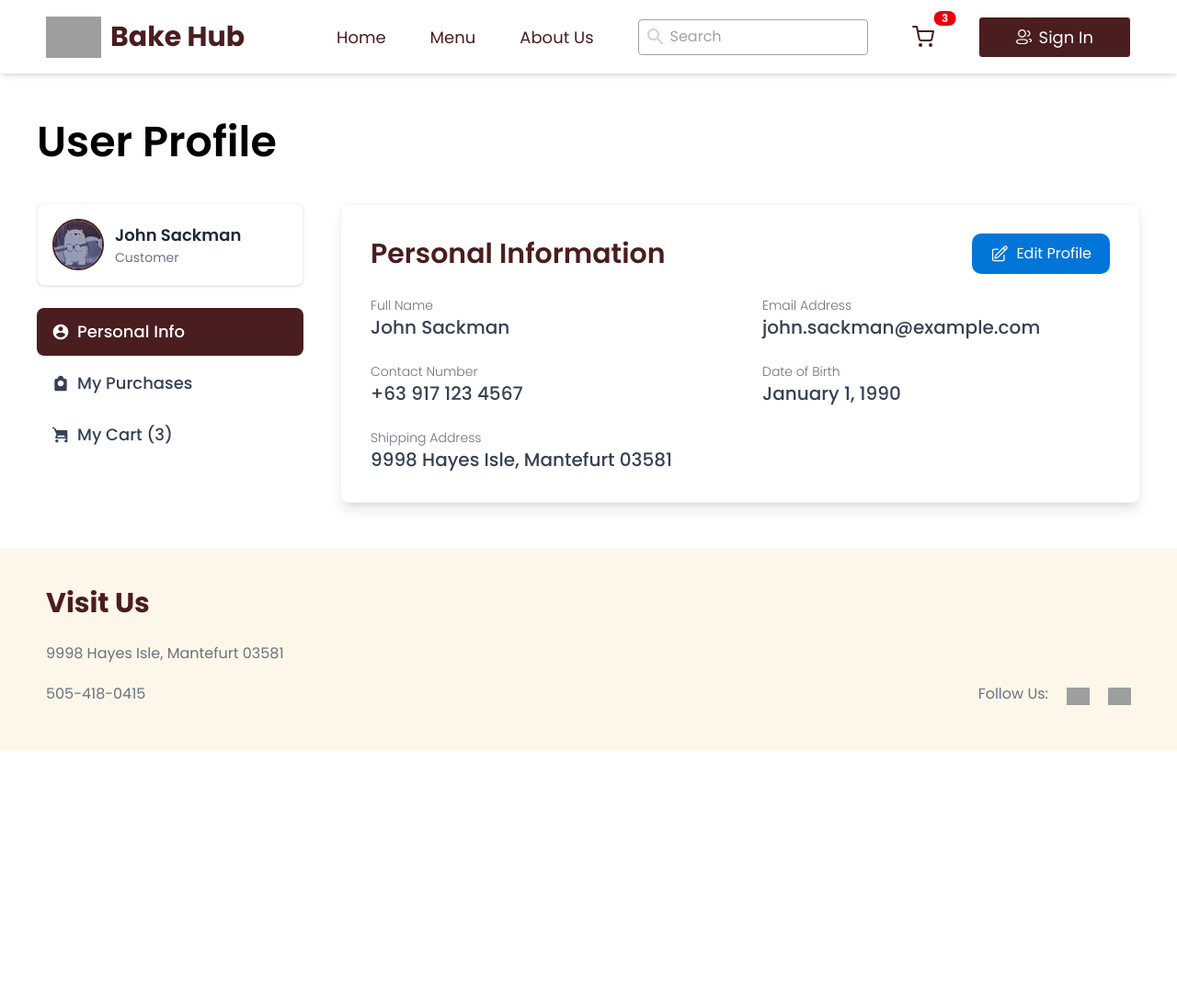
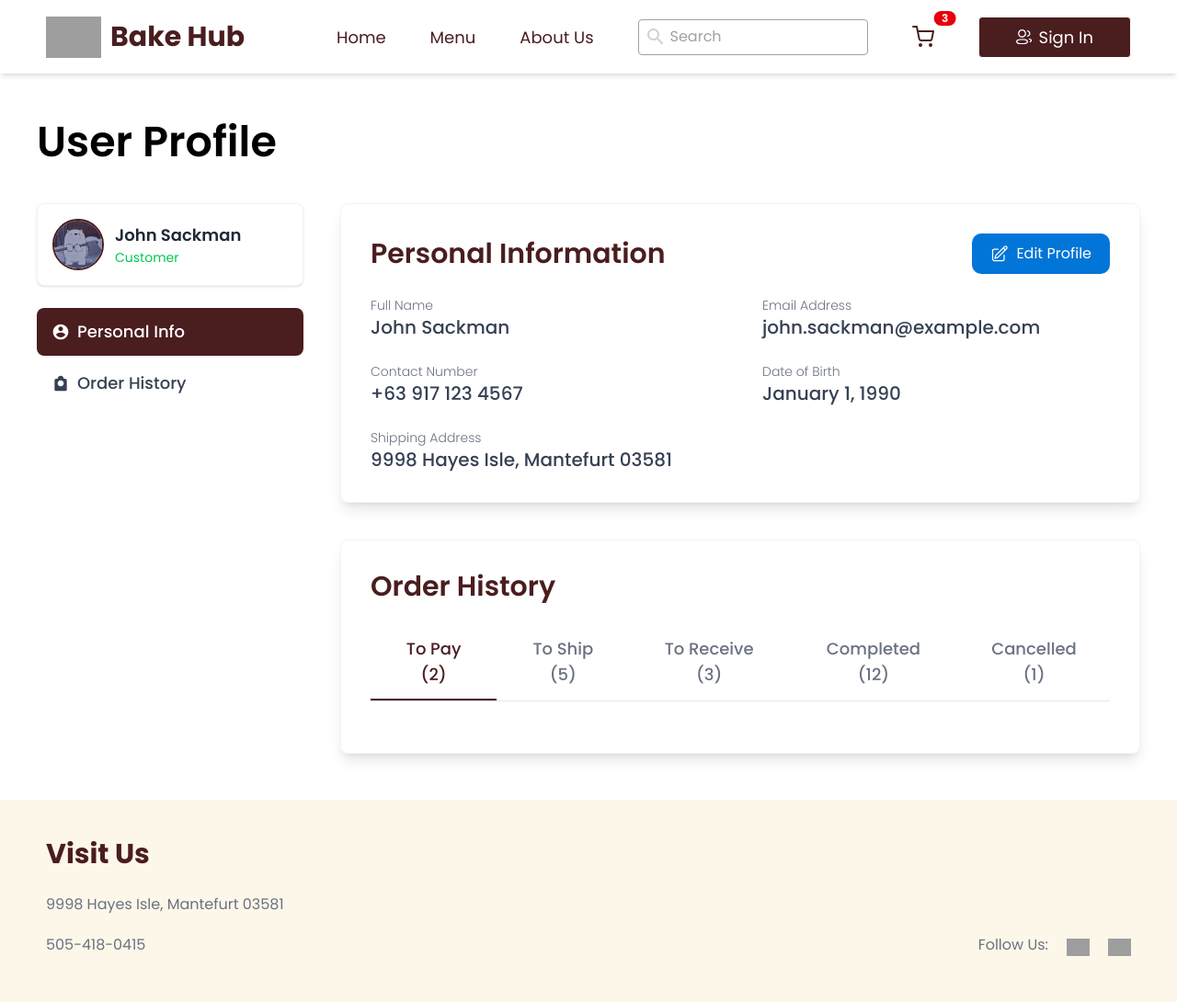
Before and after one commit to Lance19Kent/Bakehub---Static, a PHP site: page /profile.html in a window 1280 px wide. Shown: the whole page at 92% size. Before the commit the page ends 817 px from the top, so only its background shows below. Run offline with PHP 8.4, Linux system fonts and the light colour scheme; grey boxes labelled with a size stand in for pictures from a placeholder-image service; some libraries are stand-ins or nearby versions; grey boxes are pictures that could not be loaded.

Commit message:
User Profile Done

```diff
--- a/cart.html
+++ b/cart.html
@@ -198,7 +198,7 @@
                     </div>
 
                     <div class="flex justify-between items-center border-t border-gray-300 border-dashed pt-4">
-                        <span class="text-lg">Shipping Estimate</span>
+                        <span class="text-lg">Shipping Fee</span>
                         <span class="text-xl font-medium" id="summary-shipping">₱ 150.00</span>
                     </div>
 
--- a/profile.html
+++ b/profile.html
@@ -1,5 +1,5 @@
 <!doctype html>
-<html>
+<html class="scroll-smooth">
 <head>
     <meta charset="UTF-8">
     <meta name="viewport" content="width=device-width, initial-scale=1.0">
@@ -60,7 +60,6 @@
         <h1 class="text-[46px] font-semibold mb-8">User Profile</h1>
 
         <div class="w-full flex gap-10">
-
             <div class="w-1/4 max-w-[300px] flex flex-col gap-6">
                 <div class="flex items-center gap-3 p-4 bg-white rounded-lg shadow-sm border border-gray-100">
                     <div class="relative group">
@@ -71,23 +70,19 @@
                     </div>
                     <div class="flex flex-col">
                         <h2 class="text-lg font-semibold text-gray-800">John Sackman</h2>
-                        <p class="text-sm text-gray-500">Customer</p>
+                        <p class="text-sm text-green-500">Customer</p>
                     </div>
                 </div>
 
                 <div class="flex flex-col gap-1">
-                    <button data-section="personal-info" class="nav-link text-lg font-medium py-3 px-4 rounded-lg text-white bg-(--maroon-color) hover:bg-opacity-90 transition duration-150 flex items-center gap-2">
+                    <a data-section="personal-info" class="nav-link text-lg cursor-pointer font-medium py-3 px-4 rounded-lg text-white bg-(--maroon-color) hover:bg-opacity-90 transition duration-150 flex items-center gap-2">
                         <svg xmlns="http://www.w3.org/2000/svg" class="size-5" viewBox="0 0 24 24" fill="currentColor"><path d="M12 2C6.48 2 2 6.48 2 12s4.48 10 10 10 10-4.48 10-10S17.52 2 12 2zm0 3c1.66 0 3 1.34 3 3s-1.34 3-3 3-3-1.34-3-3 1.34-3 3-3zm0 14.2c-2.5 0-4.71-1.28-6-3.22.03-1.99 4-3.08 6-3.08 1.99 0 5.97 1.09 6 3.08-1.29 1.94-3.5 3.22-6 3.22z"/></svg>
                         Personal Info
-                    </button>
-                    <button data-section="my-purchases" class="nav-link text-lg font-medium py-3 px-4 rounded-lg text-gray-700 hover:bg-gray-100 transition duration-150 flex items-center gap-2">
+                    </a>
+                    <a href="#my-purchases-content" data-section="my-purchases" class="nav-link text-lg cursor-pointer font-medium py-3 px-4 rounded-lg text-gray-700 hover:bg-gray-100 transition duration-150 flex items-center gap-2">
                         <svg xmlns="http://www.w3.org/2000/svg" class="size-5" viewBox="0 0 24 24" fill="currentColor"><path d="M18 6h-2c0-2.21-1.79-4-4-4S8 3.79 8 6H6c-1.1 0-2 .9-2 2v12c0 1.1.9 2 2 2h12c1.1 0 2-.9 2-2V8c0-1.1-.9-2-2-2zm-4 0c0-1.1-.9-2-2-2s-2 .9-2 2h4zm-2 10c-2.21 0-4-1.79-4-4s1.79-4 4-4 4 1.79 4 4-1.79 4-4 4z"/></svg>
-                        My Purchases
-                    </button>
-                    <button data-section="my-cart" class="nav-link text-lg font-medium py-3 px-4 rounded-lg text-gray-700 hover:bg-gray-100 transition duration-150 flex items-center gap-2">
-                        <svg xmlns="http://www.w3.org/2000/svg" class="size-5" viewBox="0 0 24 24" fill="currentColor"><path d="M7 18c-1.1 0-1.99.9-1.99 2S5.9 22 7 22s2-.9 2-2-.9-2-2-2zM1 2v2h2l3.6 7.59-1.35 2.45c-.16.28-.25.59-.25.9 0 1.1.9 2 2 2h12v-2H7.42c-.13 0-.25-.11-.25-.25 0-.04.02-.08.05-.12L8.58 13h7.43c.47 0 .8.26.97.64l3.12 6.18c.25.46.12 1.05-.33 1.3.45.25.12-.34.37-.8.5-.94.7-2.02.66-3.14V7c0-.55-.45-1-1-1H6.58l-.7-1.42c-.28-.56-.84-.98-1.5-.98H4.28L3.29 2H1zm18 16c-1.1 0-1.99.9-1.99 2s.89 2 1.99 2 2-.9 2-2-.9-2-2-2z"/></svg>
-                        My Cart (3)
-                    </button>
+                        Order History
+                    </a>
                     </div>
             </div>
 
@@ -127,8 +122,8 @@
                     </div>
                 </section>
 
-                <section id="my-purchases-content" class="profile-content bg-white p-8 rounded-lg shadow-lg border border-gray-100 hidden">
-                    <h2 class="text-3xl font-semibold text-(--maroon-color) mb-6">My Purchases</h2>
+                <section id="my-purchases-content" class="profile-content bg-white p-8 rounded-lg shadow-lg border border-gray-100">
+                    <h2 class="text-3xl font-semibold text-(--maroon-color) mb-6">Order History</h2>
 
                     <div class="flex border-b border-gray-200 mb-6">
                         <button class="tab-button text-lg font-medium px-6 py-3 border-b-2 border-(--maroon-color) text-(--maroon-color) transition duration-150">To Pay (2)</button>
@@ -140,83 +135,6 @@
 
                     <div id="purchase-content" class="flex flex-col gap-4">
                         </div>
-                </section>
-
-                <section id="my-cart-content" class="profile-content bg-white p-8 rounded-lg shadow-lg border border-gray-100 hidden">
-                    <h2 class="text-3xl font-semibold text-(--maroon-color) mb-6">Shopping Cart (3 Items)</h2>
-
-                    <div class="flex flex-col lg:flex-row gap-8">
-                        <div class="flex-1 flex flex-col gap-4">
-                            <div class="flex items-center border border-gray-100 p-4 rounded-lg shadow-sm">
-                    <img src="https://placehold.co/100x100/f5a9b8/FFFFFF?text=Cake" onerror="this.onerror=null;this.src='https://placehold.co/100x100/f5a9b8/FFFFFF?text=Cake'" alt="Sanrio Cake" class="w-24 h-24 object-cover rounded-lg mr-6 flex-shrink-0">
-                     <div class="flex-1">
-                                    <h3 class="font-semibold text-lg text-gray-800">Red Velvet Cake - 6 inch</h3>
-                                    <p class="text-sm text-gray-500">₱ 1,250.00 each</p>
-                                </div>
-                                <div class="flex items-center gap-2 mr-4">
-                                    <button class="text-gray-500 hover:text-(--maroon-color)">-</button>
-                                    <input type="number" value="1" min="1" class="w-12 text-center border rounded py-1 px-2">
-                                    <button class="text-gray-500 hover:text-(--maroon-color)">+</button>
-                                </div>
-                                <p class="font-bold text-gray-800 w-20 text-right">₱ 1,250.00</p>
-                                <button class="ml-4 text-red-500 hover:text-red-700 transition duration-150">
-                                    <svg xmlns="http://www.w3.org/2000/svg" class="size-5" viewBox="0 0 24 24" fill="currentColor"><path d="M6 19c0 1.1.9 2 2 2h8c1.1 0 2-.9 2-2V7H6v12zm2.46-7.12l1.41-1.41L12 12.59l2.12-2.12 1.41 1.41L13.41 14l2.12 2.12-1.41 1.41L12 15.41l-2.12 2.12-1.41-1.41L10.59 14l-2.13-2.12zM15.5 4l-1-1h-5l-1 1H5v2h14V4h-3.5z"/></svg>
-                                </button>
-                            </div>
-                            <div class="flex items-center border border-gray-100 p-4 rounded-lg shadow-sm">
-                    <img src="https://placehold.co/100x100/502C1F/FFFFFF?text=Brownies" onerror="this.onerror=null;this.src='https://placehold.co/100x100/502C1F/FFFFFF?text=Brownies'" alt="Decadent Chocolate Brownies" class="w-24 h-24 object-cover rounded-lg mr-6 flex-shrink-0">
-
-                                <div class="flex-1">
-                                    <h3 class="font-semibold text-lg text-gray-800">Decadent Chocolate Brownies</h3>
-                                    <p class="text-sm text-gray-500">₱ 300.00 per box</p>
-                                </div>
-                                <div class="flex items-center gap-2 mr-4">
-                                    <button class="text-gray-500 hover:text-(--maroon-color)">-</button>
-                                    <input type="number" value="2" min="1" class="w-12 text-center border rounded py-1 px-2">
-                                    <button class="text-gray-500 hover:text-(--maroon-color)">+</button>
-                                </div>
-                                <p class="font-bold text-gray-800 w-20 text-right">₱ 600.00</p>
-                                <button class="ml-4 text-red-500 hover:text-red-700 transition duration-150">
-                                    <svg xmlns="http://www.w3.org/2000/svg" class="size-5" viewBox="0 0 24 24" fill="currentColor"><path d="M6 19c0 1.1.9 2 2 2h8c1.1 0 2-.9 2-2V7H6v12zm2.46-7.12l1.41-1.41L12 12.59l2.12-2.12 1.41 1.41L13.41 14l2.12 2.12-1.41 1.41L12 15.41l-2.12 2.12-1.41-1.41L10.59 14l-2.13-2.12zM15.5 4l-1-1h-5l-1 1H5v2h14V4h-3.5z"/></svg>
-                                </button>
-                            </div>
-                             <div class="flex items-center border border-gray-100 p-4 rounded-lg shadow-sm">
-                                <img src="https://placehold.co/100x100/C87431/FFFFFF?text=Pie" onerror="this.onerror=null;this.src='https://placehold.co/100x100/C87431/FFFFFF?text=Pie'" alt="Seasonal Pumpkin Pie" class="w-24 h-24 object-cover rounded-lg mr-6 flex-shrink-0">
-                                <div class="flex-1">
-                                    <h3 class="font-semibold text-lg text-gray-800">Vanilla Cupcakes - Dozen</h3>
-                                    <p class="text-sm text-gray-500">₱ 480.00 per dozen</p>
-                                </div>
-                                <div class="flex items-center gap-2 mr-4">
-                                    <button class="text-gray-500 hover:text-(--maroon-color)">-</button>
-                                    <input type="number" value="1" min="1" class="w-12 text-center border rounded py-1 px-2">
-                                    <button class="text-gray-500 hover:text-(--maroon-color)">+</button>
-                                </div>
-                                <p class="font-bold text-gray-800 w-20 text-right">₱ 480.00</p>
-                                <button class="ml-4 text-red-500 hover:text-red-700 transition duration-150">
-                                    <svg xmlns="http://www.w3.org/2000/svg" class="size-5" viewBox="0 0 24 24" fill="currentColor"><path d="M6 19c0 1.1.9 2 2 2h8c1.1 0 2-.9 2-2V7H6v12zm2.46-7.12l1.41-1.41L12 12.59l2.12-2.12 1.41 1.41L13.41 14l2.12 2.12-1.41 1.41L12 15.41l-2.12 2.12-1.41-1.41L10.59 14l-2.13-2.12zM15.5 4l-1-1h-5l-1 1H5v2h14V4h-3.5z"/></svg>
-                                </button>
-                            </div>
-                        </div>
-
-                        <div class="w-full lg:w-[350px] bg-gray-50 p-6 rounded-lg shadow-md border border-gray-200 self-start">
-                            <h3 class="text-2xl font-semibold mb-4 text-(--maroon-color)">Order Summary</h3>
-                            <div class="flex justify-between text-lg mb-2">
-                                <span>Subtotal (3 items)</span>
-                                <span>₱ 2,330.00</span>
-                            </div>
-                            <div class="flex justify-between text-lg mb-4 pb-4 border-b">
-                                <span>Shipping Fee</span>
-                                <span>₱ 150.00</span>
-                            </div>
-                            <div class="flex justify-between text-2xl font-bold text-(--maroon-color) mb-6">
-                                <span>Total:</span>
-                                <span>₱ 2,480.00</span>
-                            </div>
-                            <button class="w-full py-3 bg-green-600 text-white font-semibold text-xl rounded-lg hover:bg-green-700 transition duration-150">
-                                Proceed to Checkout
-                            </button>
-                        </div>
-                    </div>
                 </section>
 
             </div>
@@ -303,36 +221,6 @@
     </footer>
 
     <script>
-        // --- Profile Content Switching ---
-        const navLinks = document.querySelectorAll('.nav-link');
-        const profileSections = document.querySelectorAll('.profile-content');
-
-        navLinks.forEach(link => {
-            link.addEventListener('click', () => {
-                const targetId = link.getAttribute('data-section') + '-content';
-
-                // Update active navigation link styles
-                navLinks.forEach(nav => {
-                    nav.classList.remove('bg-(--maroon-color)', 'text-white');
-                    nav.classList.add('text-gray-700', 'hover:bg-gray-100');
-                });
-                link.classList.add('bg-(--maroon-color)', 'text-white');
-                link.classList.remove('text-gray-700', 'hover:bg-gray-100');
-
-                // Switch content visibility
-                profileSections.forEach(section => {
-                    section.classList.add('hidden');
-                });
-                document.getElementById(targetId).classList.remove('hidden');
-
-                // For the "My Purchases" tab, initialize the inner tab content
-                if (targetId === 'my-purchases-content') {
-                    // Simulate clicking the first tab button ("To Pay")
-                    document.querySelector('#my-purchases-content .tab-button').click();
-                }
-            });
-        });
-
         // --- My Purchases Tabs Switching (Existing logic with minor cleanup) ---
         const tabButtons = document.querySelectorAll('.tab-button');
         const purchaseContent = document.getElementById('purchase-content');
@@ -359,7 +247,7 @@
                             <span class="text-sm text-gray-500">Order ID: #BHU98765</span>
                         </div>
                         <div class="flex gap-4 items-center border-t pt-3">
-                            <img src="/assets/img/example-cake.jpg" alt="Product Image" class="w-16 h-16 object-cover rounded">
+                    <img src="https://placehold.co/100x100/C87431/FFFFFF?text=Pie" onerror="this.onerror=null;this.src='https://placehold.co/100x100/C87431/FFFFFF?text=Pie'" alt="Seasonal Pumpkin Pie" class="w-24 h-24 object-cover rounded-lg mr-6 flex-shrink-0">
                             <div class="flex-1">
                                 <h3 class="font-medium">Red Velvet Cake - 6 inch</h3>
                                 <p class="text-sm text-gray-500">Quantity: 1</p>
--- a/src/output.css
+++ b/src/output.css
@@ -12,6 +12,7 @@
     --color-red-600: oklch(57.7% 0.245 27.325);
     --color-red-700: oklch(50.5% 0.213 27.518);
     --color-red-800: oklch(44.4% 0.177 26.899);
+    --color-orange-600: oklch(64.6% 0.222 41.116);
     --color-amber-400: oklch(82.8% 0.189 84.429);
     --color-green-500: oklch(72.3% 0.219 149.579);
     --color-green-600: oklch(62.7% 0.194 149.214);
@@ -21,6 +22,7 @@
     --color-gray-100: oklch(96.7% 0.003 264.542);
     --color-gray-200: oklch(92.8% 0.006 264.531);
     --color-gray-300: oklch(87.2% 0.01 258.338);
+    --color-gray-400: oklch(70.7% 0.022 261.325);
     --color-gray-500: oklch(55.1% 0.027 264.364);
     --color-gray-600: oklch(44.6% 0.03 256.802);
     --color-gray-700: oklch(37.3% 0.034 259.733);
@@ -609,6 +611,9 @@
   .self-start {
     align-self: flex-start;
   }
+  .scroll-smooth {
+    scroll-behavior: smooth;
+  }
   .rounded {
     border-radius: 0.25rem;
   }
@@ -1002,6 +1007,9 @@
   .text-gray-300 {
     color: var(--color-gray-300);
   }
+  .text-gray-400 {
+    color: var(--color-gray-400);
+  }
   .text-gray-500 {
     color: var(--color-gray-500);
   }
@@ -1017,8 +1025,14 @@
   .text-gray-900 {
     color: var(--color-gray-900);
   }
+  .text-green-500 {
+    color: var(--color-green-500);
+  }
   .text-green-600 {
     color: var(--color-green-600);
+  }
+  .text-orange-600 {
+    color: var(--color-orange-600);
   }
   .text-red-100 {
     color: var(--color-red-100);
@@ -1315,6 +1329,14 @@
     &:hover {
       @media (hover: hover) {
         text-decoration-line: underline;
+      }
+    }
+  }
+  .hover\:shadow-md {
+    &:hover {
+      @media (hover: hover) {
+        --tw-shadow: 0 4px 6px -1px var(--tw-shadow-color, rgb(0 0 0 / 0.1)), 0 2px 4px -2px var(--tw-shadow-color, rgb(0 0 0 / 0.1));
+        box-shadow: var(--tw-inset-shadow), var(--tw-inset-ring-shadow), var(--tw-ring-offset-shadow), var(--tw-ring-shadow), var(--tw-shadow);
       }
     }
   }
```
